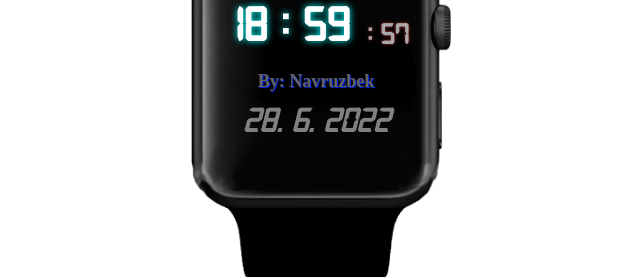
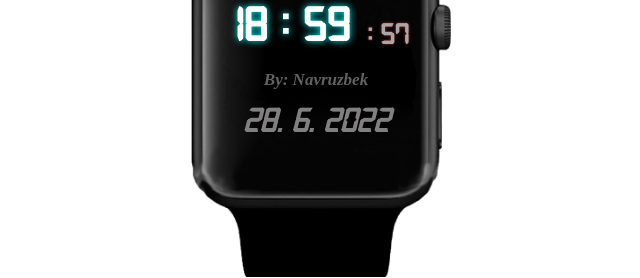
Before and after one commit to Navruzbek2103/electronic-clock, a plain HTML site: page index.html in a window 1280 px wide. Shown: the part 206-484 px from the top of the page, 319-959 px from the left. Drawn offline with Linux system fonts and the light colour scheme.

Commit message:
Editted element

```diff
--- a/css/main.css
+++ b/css/main.css
@@ -55,9 +55,9 @@ body{
   max-width: 250px;
   width: 100%;
   font-family: "Monotype Corsiva";
-  font-size: 18px;
+  font-size: 17px;
+  font-style: italic;
   color: rgb(98, 97, 97);
-  text-shadow: 1px 1px 1px rgb(0, 42, 255);
 }
 
 .date{
```
